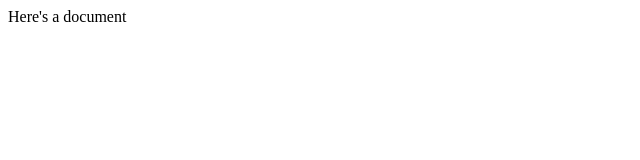
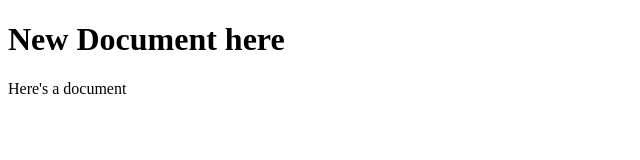
Before and after one commit to Pageybm/test-site, a plain HTML site: page index.html in a window 1280 px wide. Shown: the whole page, without its empty margins (0-640 px from the left). Drawn offline with Linux system fonts and the light colour scheme.

Commit message:
html added

```diff
--- a/index.html
+++ b/index.html
@@ -5,6 +5,7 @@
 	<title>Document</title>
 </head>
 <body>
-	Here's a document
+	<h1>New Document here</h1>
+<p>Here's a document</p>
 </body>
 </html>
```
